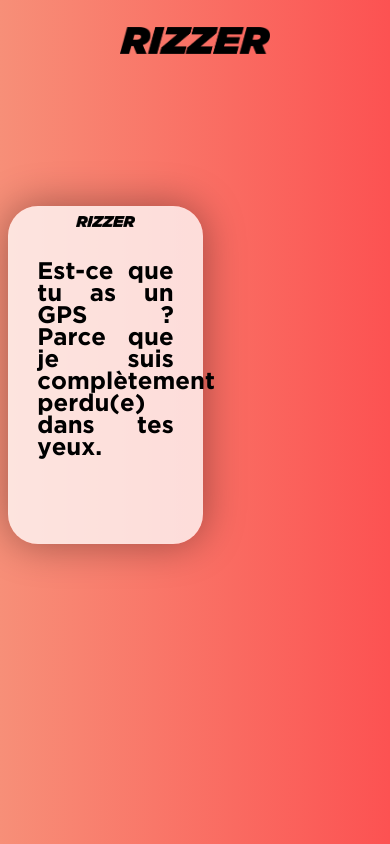
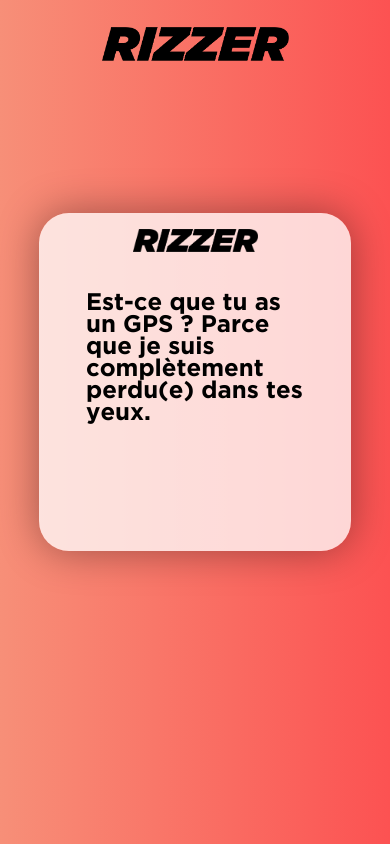
Before and after one commit to nolanpcrd/rizzer, a plain HTML site: page index.html in a window 390 px wide. Drawn offline with Linux system fonts and the light colour scheme.

Commit message:
Update style.css

```diff
--- a/style.css
+++ b/style.css
@@ -68,3 +68,20 @@ p {
         margin-top: 0;
     }
 }
+
+@media screen and (max-width: 500px) {
+    #logoimg {
+        width: 50%;
+    }
+
+    #logoimgpetite {
+        width: 40%;
+    }
+
+    #rizz-container {
+        height: 40vh;
+        width: 80vw;
+        margin-left: 8vw;
+        text-align: left;
+    }
+}
```
